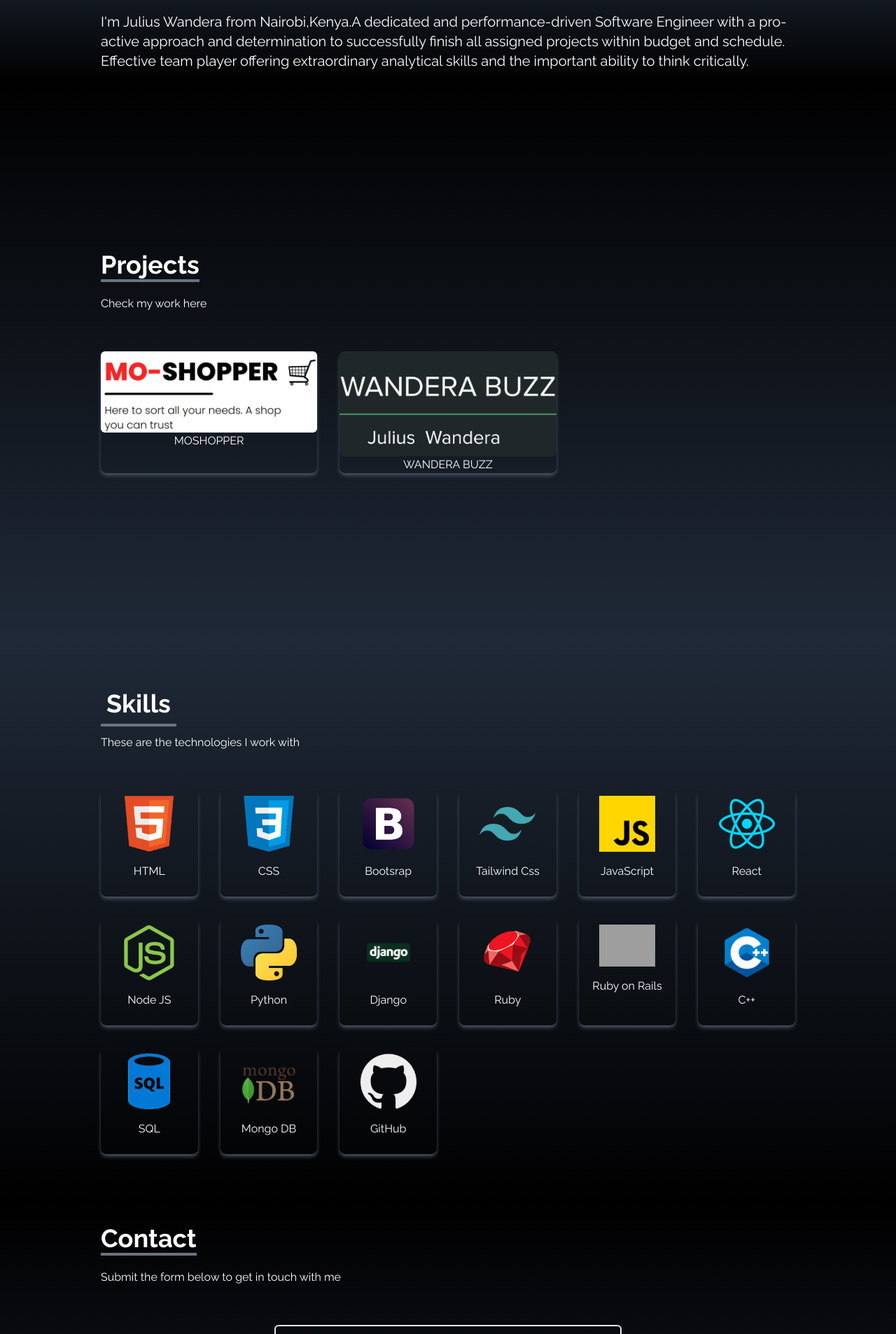
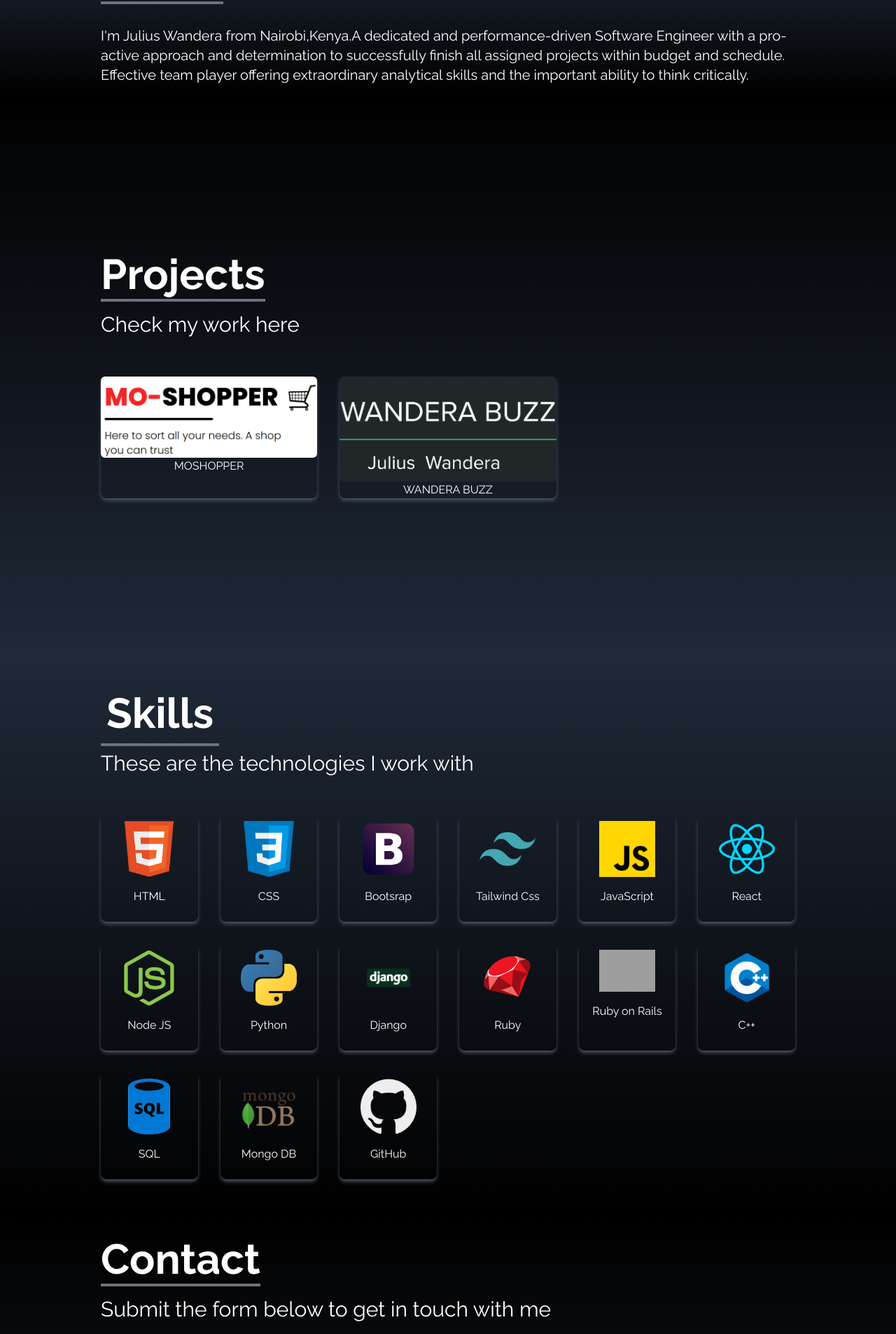
Before and after one commit to wandera7/jjportfolio, a React (Create React App) app: page / in a window 1280 px wide. Shown: the part 879-2785 px from the top of the page at 70% size. Built offline with nearby package versions, Linux system fonts and the light colour scheme; grey boxes are pictures that could not be loaded; a web font is replaced by a local one.

Commit message:
Change font

```diff
--- a/src/components/About.js
+++ b/src/components/About.js
@@ -5,7 +5,7 @@ const About = () => {
     <div name='About' className='w-full h-25 bg-gradient-to-b  from-gray-800 to-black text-white'>
         <div className='max-w-screen-lg p-4 mx-auto flex flex-col justify-center w-full h-full'>
         <div className='pb-8'>
-            <p className='text-4xl font-bold inline border-b-4 border-gray-500'>
+            <p className='text-6xl font-bold inline border-b-4 border-gray-500'>
              About
             </p>
         </div>
--- a/src/components/Contact.js
+++ b/src/components/Contact.js
@@ -5,8 +5,8 @@ const Contact = () => {
     <div name="Contact" className="w-full h-full bg-gradient-to-b from-black to-gray-800 p-4 text-white">
         <div className="max-w-screen-lg p-4 mx-auto flex flex-col text-white justify-center w-full ">
             <div className="pb-8">
-                <p className="text-4xl font-bold inline border-b-4 border-gray-500">Contact</p>
-                <p className="py-6">Submit the form below to get in touch with me </p>
+                <p className="text-6xl font-bold inline border-b-4 border-gray-500">Contact</p>
+                <p className="py-6 text-3xl">Submit the form below to get in touch with me </p>
             </div>
             <div className="flex justify-center ">
                 <form action="https://getform.io/f/f6ba0e07-91d4-469d-a951-bcac82791fad" method='POST' className="flex flex-col w-full md:w-1/2">
--- a/src/components/Home.js
+++ b/src/components/Home.js
@@ -17,6 +17,7 @@ const Home = () => {
     if (count>=3){
         setCount(0)
     }
+
 
   return (
     <div name="Home" className='flex h-screen w-full bg-gradient-to-b from-black via-black to-gray-800  '>
--- a/src/components/Language.js
+++ b/src/components/Language.js
@@ -13,6 +13,9 @@ import ruby from '../assets/ruby.png'
 import sql from '../assets/sql.png'
 import rubyonrails from '../assets/rubyonrails.png'
 import mongo from '../assets/mongo.png'
+import { FaGithub, FaLinkedin } from 'react-icons/fa'
+import {HiOutlineMail} from 'react-icons/hi'
+import {BsFillPersonLinesFill} from 'react-icons/bs'
 
 
 
@@ -94,3 +97,47 @@ export const data =[
     },
 
 ]
+
+export const links=[
+    {
+        id:1,
+        child:(
+            <>
+             LinkedIn <FaLinkedin size={30}/>
+            </>
+        ),
+        href:'https://www.linkedin.com/in/julius-wandera/',
+        style:'rounded-tr-md'
+    },
+    {
+        id:2,
+        child:(
+            <>
+             Github <FaGithub size={30}/>
+            </>
+        ),
+        href:'https://github.com/wandera7',
+
+    },
+    {
+        id:3,
+        child:(
+            <>
+             Mail <HiOutlineMail size={30}/>
+            </>
+        ),
+        href:'mailto:wanderajjr@gmail.com',
+    },
+    {
+        id:4,
+        child:(
+            <>
+             Resume <BsFillPersonLinesFill size={30}/>
+            </>
+        ),
+        href:'/wandajj.pdf',
+        style:'rounded-br-md',
+        download:true
+    }
+
+]
--- a/src/components/Portfolio.js
+++ b/src/components/Portfolio.js
@@ -20,8 +20,8 @@ const Portfolio = () => {
     <div name="Projects" className='bg-gradient-to-b from-black to-gray-800 w-full text-white md:h-screen'>
         <div className='max-w-screen-lg p-4 mx-auto flex flex-col justify-center w-full h-full'>
             <div className='pb-8'>
-                <p className='text-4xl font-bold inline border-b-4 border-gray-500'>Projects</p>
-                <p className='py-6'>Check my work here</p>
+                <p className='text-6xl font-bold inline border-b-4 border-gray-500'>Projects</p>
+                <p className='py-6 text-3xl'>Check my work here</p>
             </div>
             <div className='grid sm:grid-cols-3  lg:grid-cols-3 gap-8 px-12 sm:px-0 text-center'>
             {
--- a/src/components/Skills.js
+++ b/src/components/Skills.js
@@ -5,8 +5,8 @@ const Skills = () => {
     <div name="Skills" className='bg-gradient-to-b from-gray-800 to-black  text-white md:h-screen'>
         <div className='max-w-screen-lg p-4 mx-auto flex flex-col text-white justify-center w-full h-full'>
             <div className='pb-8'>
-                <p className='text-4xl font-bold inline p-2 border-b-4 border-gray-500'>Skills</p>
-                <p className='py-6'>These are the technologies I work with</p>
+                <p className='text-6xl font-bold inline p-2 border-b-4 border-gray-500'>Skills</p>
+                <p className='py-6 text-3xl'>These are the technologies I work with</p>
             </div>
             <div className='grid grid-cols-2  lg:grid-cols-6 gap-8 px-12 text-center sm:px-0 '>
             {
--- a/src/components/SocialLinks.js
+++ b/src/components/SocialLinks.js
@@ -1,51 +1,7 @@
 import React from 'react'
-import { FaGithub, FaLinkedin } from 'react-icons/fa'
-import {HiOutlineMail} from 'react-icons/hi'
-import {BsFillPersonLinesFill} from 'react-icons/bs'
+import { links } from './Language'
+
 const SocialLinks = () => {
-    const links=[
-        {
-            id:1,
-            child:(
-                <>
-                 LinkedIn <FaLinkedin size={30}/>
-                </>
-            ),
-            href:'https://www.linkedin.com/in/julius-wandera/',
-            style:'rounded-tr-md'
-        },
-        {
-            id:2,
-            child:(
-                <>
-                 Github <FaGithub size={30}/>
-                </>
-            ),
-            href:'https://github.com/wandera7',
-
-        },
-        {
-            id:3,
-            child:(
-                <>
-                 Mail <HiOutlineMail size={30}/>
-                </>
-            ),
-            href:'mailto:wanderajjr@gmail.com',
-        },
-        {
-            id:4,
-            child:(
-                <>
-                 Resume <BsFillPersonLinesFill size={30}/>
-                </>
-            ),
-            href:'/wandajj.pdf',
-            style:'rounded-br-md',
-            download:true
-        }
-
-    ]
   return (
     <div className='hidden lg:flex flex-col top-[35%] left-0 fixed'>
         <ul>
```
